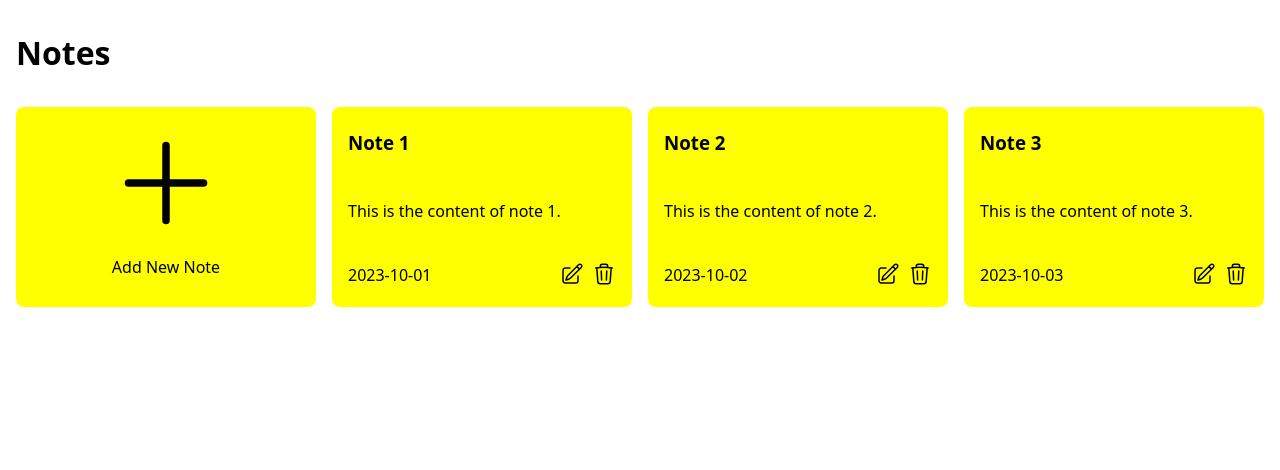
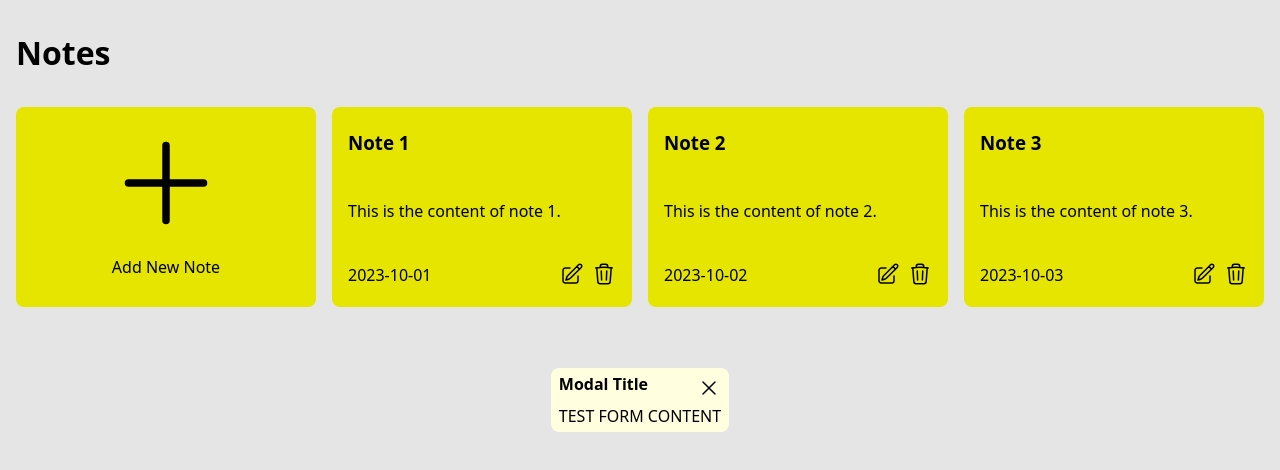
Before and after one commit to simonpartridge86/notes-app, a React (Vite) app: page / in a window 1280 px wide. Both pictures are taken after a click on the button "Add New Note". Shown: the top 470 px of the page. Built offline with nearby package versions, Linux system fonts and the light colour scheme.

Commit message:
add modal with placeholder content

```diff
--- a/src/App.tsx
+++ b/src/App.tsx
@@ -1,6 +1,9 @@
+import { useState } from "react";
 import { AddNote } from "./components/AddNote";
 import { Note } from "./components/Note";
 import "./global.css";
+import { Modal } from "./components/Modal";
+import { NoteForm } from "./components/NoteForm";
 
 const mockNotes = [
   {
@@ -23,13 +26,17 @@ const mockNotes = [
   },
 ];
 
-function App() {
+export default function App() {
+  const [modalOpen, setModalOpen] = useState(false);
+
   const handleAddNote = () => {
     console.log("Add Note clicked");
+    setModalOpen(true);
   };
 
   const handleEditNote = (noteId: string) => {
     console.log("Edit Note clicked", noteId);
+    setModalOpen(true);
   };
 
   const handleDeleteNote = (noteId: string) => {
@@ -45,6 +52,7 @@ function App() {
         <AddNote onClick={handleAddNote} />
         {mockNotes.map((note) => (
           <Note
+            key={note.id}
             title={note.title}
             content={note.content}
             dueDate={note.dueDate}
@@ -53,8 +61,13 @@ function App() {
           />
         ))}
       </section>
+      <Modal
+        title="Modal Title"
+        openModal={modalOpen}
+        closeModal={() => setModalOpen(false)}
+      >
+        <NoteForm />
+      </Modal>
     </main>
   );
 }
-
-export default App;
--- /dev/null
+++ b/src/components/Modal.tsx
@@ -0,0 +1,45 @@
+import { useEffect, useRef } from "react";
+import { IconButton } from "./IconButton";
+import { CrossIcon } from "./icons/CrossIcon";
+
+type ModalProps = {
+  openModal: boolean;
+  closeModal: () => void;
+  children: React.ReactNode;
+  title: string;
+};
+
+export const Modal = ({
+  openModal,
+  closeModal,
+  children,
+  title,
+}: ModalProps) => {
+  const ref = useRef<HTMLDialogElement>(null);
+
+  useEffect(() => {
+    if (ref.current) {
+      if (openModal) {
+        ref.current.showModal();
+      } else {
+        ref.current.close();
+      }
+    }
+  }, [openModal]);
+
+  return (
+    <dialog ref={ref} onCancel={closeModal}>
+      <div className="modal-content">
+        <header>
+          <h4 className="modal-title">{title}</h4>
+          <span className="modal-close">
+            <IconButton onClick={closeModal} label="Close Form">
+              <CrossIcon />
+            </IconButton>
+          </span>
+        </header>
+        {children}
+      </div>
+    </dialog>
+  );
+};
--- /dev/null
+++ b/src/components/NoteForm.tsx
@@ -0,0 +1,3 @@
+export const NoteForm = () => {
+  return <div>TEST FORM CONTENT</div>;
+};
--- /dev/null
+++ b/src/components/icons/CrossIcon.tsx
@@ -0,0 +1,17 @@
+export const CrossIcon = () => {
+  return (
+    <svg
+      xmlns="http://www.w3.org/2000/svg"
+      fill="none"
+      viewBox="0 0 24 24"
+      strokeWidth={1.5}
+      stroke="currentColor"
+    >
+      <path
+        strokeLinecap="round"
+        strokeLinejoin="round"
+        d="M6 18 18 6M6 6l12 12"
+      />
+    </svg>
+  );
+};
--- a/src/global.css
+++ b/src/global.css
@@ -83,3 +83,26 @@
 .icon-button:active {
   color: black;
 }
+
+dialog {
+  border: none;
+  border-radius: 0.5rem;
+  background-color: lightyellow;
+  padding: 0.5rem;
+}
+
+.modal-content {
+  display: flex;
+  flex-direction: column;
+  gap: 1rem;
+}
+
+.modal-title {
+  margin-block: 0;
+}
+
+.modal-close {
+  position: absolute;
+  top: 0.5rem;
+  right: 0.5rem;
+}
```
